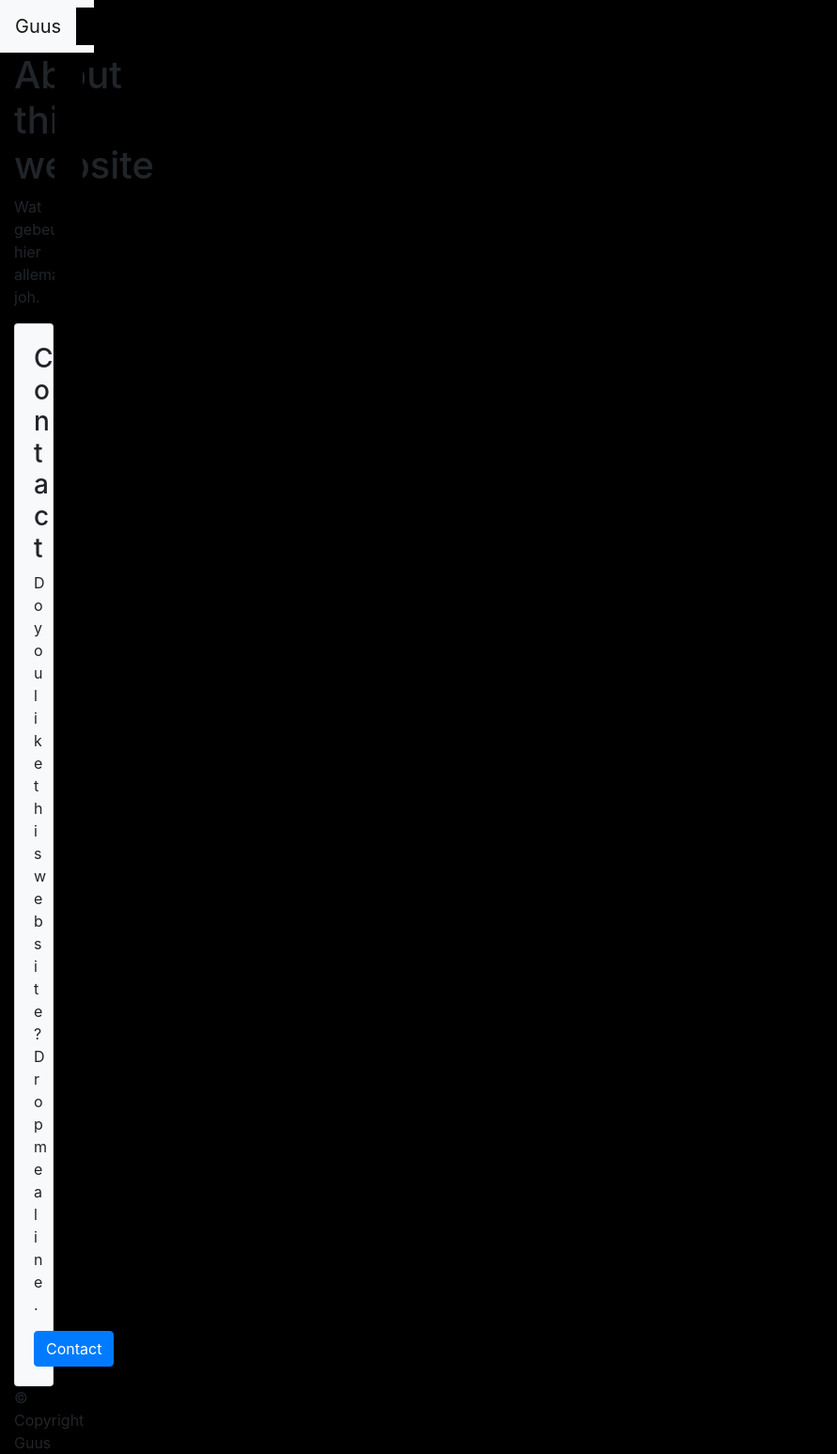
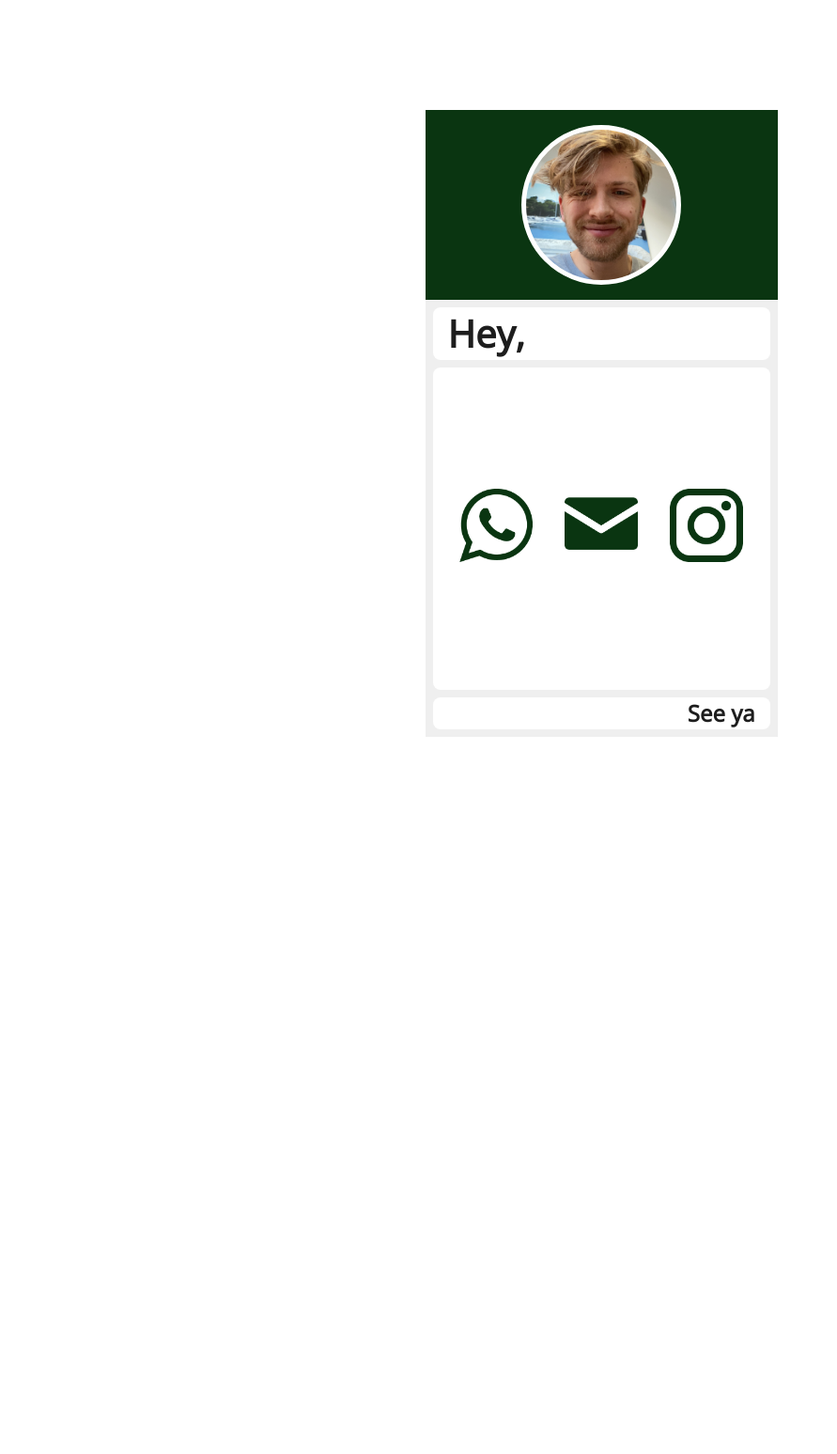
Before and after one commit to itsguus/guusgroenink, a Jekyll site: the page built from index.md, in a window 1280 px wide. Shown: the whole page at 94% size, without its empty margins (0-891 px from the left). Built offline with Jekyll 4.4.1, drawn with Linux system fonts in a browser that asks for light colours; nearby versions of some CDN libraries; library files that are not in the unit come from our copies; our own code applies the rules of GitHub Pages for plain Markdown files; after the commit the page ends 900 px from its top, so only the background shows below that.

Commit message:
update Guus

```diff
--- a/_includes/footer.html
+++ b/_includes/footer.html
@@ -1 +1 @@
-<div id="footer">&copy; Copyright Guus</div>
+<div id="footer"><h2>See ya</h2></div>
--- a/_includes/header.html
+++ b/_includes/header.html
@@ -1,16 +1,4 @@
-<nav class="navbar navbar-expand-lg navbar-light bg-light">
-  <a class="navbar-brand" href="{{site.baseurl}}/">Guus</a>
-  <button class="navbar-toggler" type="button" data-toggle="collapse" data-target="#navbarNav" aria-controls="navbarNav" aria-expanded="false" aria-label="Toggle navigation">
-    <span class="navbar-toggler-icon"></span>
-  </button>
-  <div class="collapse navbar-collapse" id="navbarNav">
-    <ul class="navbar-nav">
-      <li class="nav-item active">
-        <a class="nav-link" href="{{site.baseurl}}/">About <span class="sr-only">(current)</span></a>
-      </li>
-      <li class="nav-item">
-        <a class="nav-link" href="{{site.baseurl}}/contact">Contact</a>
-      </li>
-    </ul>
-  </div>
-</nav>
+
+<div class=headblock>
+<div></div>
+</div>
--- a/_includes/sidebar.html
+++ /dev/null
@@ -1,5 +0,0 @@
-<div class="card card-body bg-light">
-            <h3>Contact</h3>
-            <p>Do you like this website? Drop me a line.</p>
-            <div><a class="btn btn-primary" href="{{ site.baseurl }}/contact">Contact</a></div>
-</div>
--- a/_layouts/page.html
+++ b/_layouts/page.html
@@ -1,18 +1,21 @@
 <!DOCTYPE html>
 <head>
-  <link href="{{ site.baseurl }}/css/bootstrap.min.css" rel="stylesheet">
   <link href="{{ site.baseurl }}/css/style.css" rel="stylesheet">
+  <link href="https://fonts.googleapis.com/css2?family=Open+Sans&display=swap" rel="stylesheet">
 </head>
 <body>
+	<main>
 	{% include header.html %}
-	<div class="container">
-		<div class ="row">
-			<div class="col-md-7"> {{ content }}</div>
-			<div class="col-md-1"></div>
-			<div class="col-md-4">{% include sidebar.html %}</div>
+		<div class="container">{{ content }}</div>
+		<div class="container">
+			<ul>
+				<li><a href="https://api.whatsapp.com/send?phone=31614110338&text=Hey%20Guus"></a></li>
+				<li><a href="mailto:itsguus@gmail.com"></a></li>
+				<li><a href="https://www.instagram.com/itsguus/"></a></li>
+			</ul>
 		</div>
-		{% include footer.html %}
-	</div>
+		<div class="container">{% include footer.html %}</div>
+	</main>
 	<script src="{{ site.baseurl }}/js/scripts.js"></script>
 </body>
 </html>
--- a/css/style.css
+++ b/css/style.css
@@ -1,8 +1,18 @@
-* {
-    background: black;
-}
+* { padding: 0; margin: 0;}
+html {font-size: 16px; scroll-behavior: smooth;}
+body {font-size: 1rem;  font-family: 'Open Sans', sans-serif; line-height: 1.4; display: flex; justify-content: center; flex-direction: column; height: 100vh;}
+main {width: 375px; min-height: 667px; background: #efefef; margin: 0 auto;}
 
-body {
-    width: 100px;
-    height: 500px;
-}
+h1 { color: #1d1d1d; text-indent: 1rem; font-size: 2.5rem;}
+h2 { color: #1d1d1d; text-align: right; margin-right: 1rem;}
+.headblock {background: #0a3511; padding: 1rem 0 1rem 0;}
+.headblock > div { margin: 0 auto; height: 10rem; width: 10rem; background-image: url(../img/foto.png); border-radius: 50%; background-size: 100%; background-position: 50% 40%; background-repeat: no-repeat; border: 5px solid #fefefe;}
+
+.container { margin: 10px auto; background: #ffffff; border-radius: 0.5rem; width: calc(100% - 1rem); margin: 0.5rem auto; height: auto;}
+.container:nth-child(3) { height: 51.5%; display: flex; flex-direction: column; justify-content: center;}
+
+ul { list-style: none; display: flex; justify-content: center; }
+ul li { display: flex;}
+ul li a { display: block; height: 7rem; width: 7rem; background-image: url(../img/wapp.png); border-radius: 50%; background-size: 70%; background-position: 50% 40%; background-repeat: no-repeat;}
+ul li:nth-child(2) a {background-image: url(../img/mail.png)}
+ul li:nth-child(3) a {background-image: url(../img/insta.png)}
--- a/index.md
+++ b/index.md
@@ -2,6 +2,4 @@
 layout: page
 ---
 
-# About this website
-
-Wat gebeurt hier allemaal joh.
+# Hey,
--- a/js/scripts.js
+++ /dev/null
@@ -1 +0,0 @@
-document.querySelector(".javascriptTest").textContent = "Lorem Ipsum by JavaScript";
```
Also changed, not shown: contact.md (deleted, +0 -38 lines), img/foto.png (added), img/insta.png (added), img/mail.png (added), img/wapp.png (added), 2 other files.
